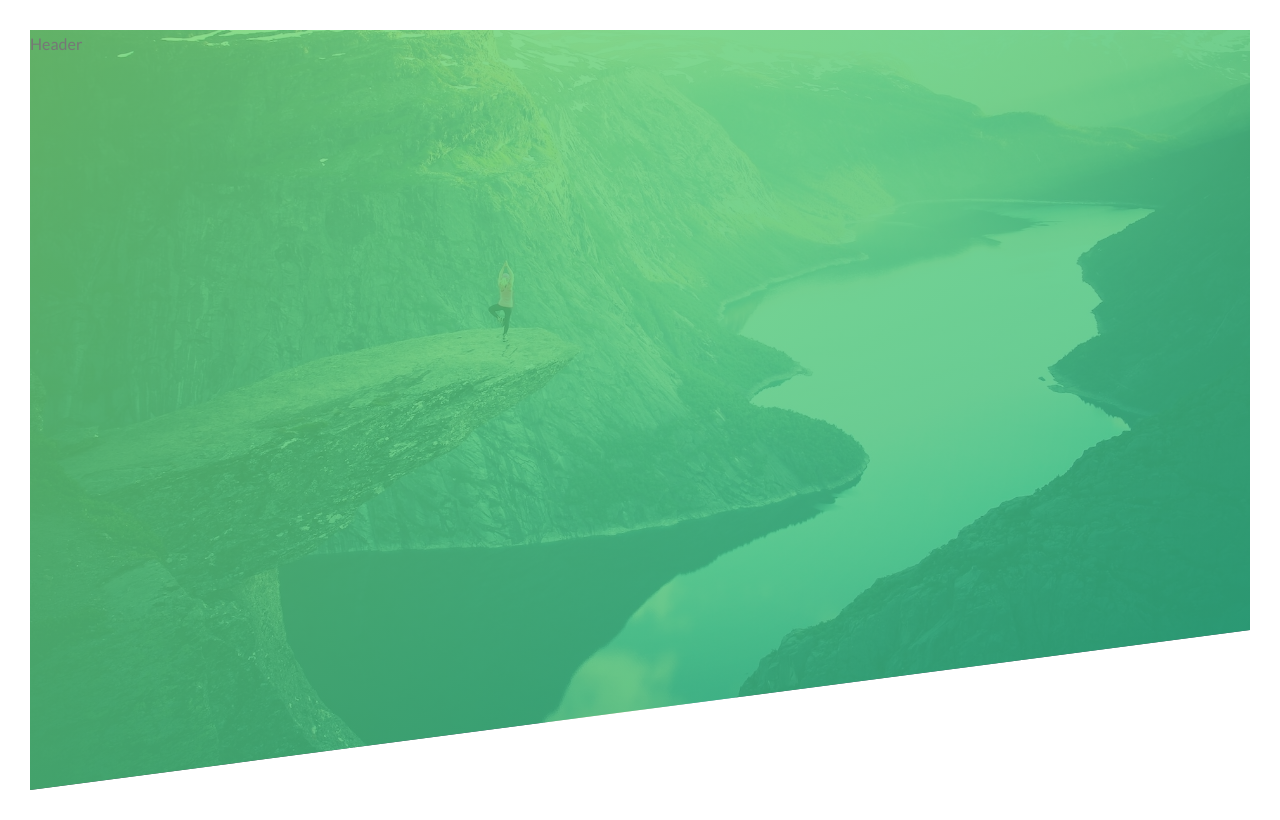
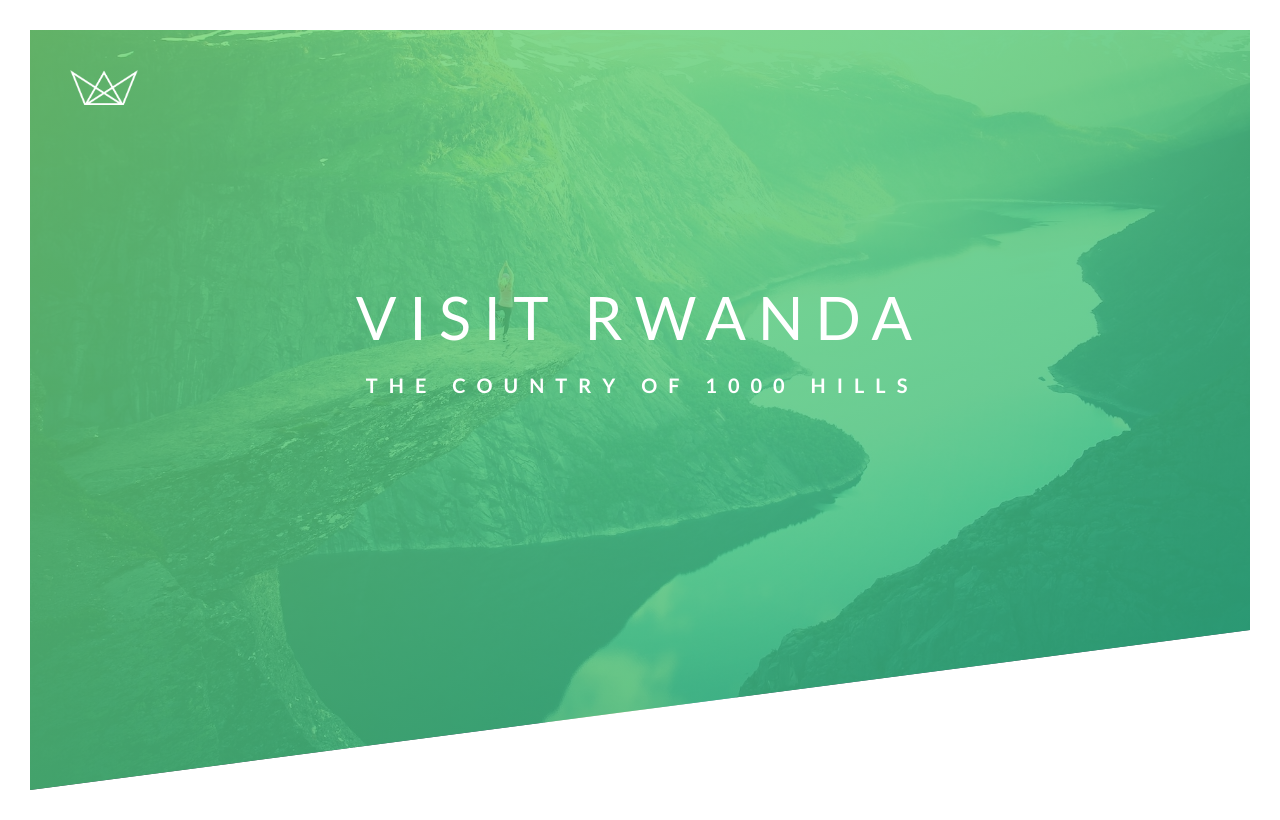
Before and after one commit to itangishaka1/beautiful_rwanda, a React (Create React App) app: page / in a window 1280 px wide. Built offline with nearby package versions, Linux system fonts and the light colour scheme.

Commit message:
The easiest way to center anything with transform, top, left.2. Centered our text inside the header

```diff
--- a/src/components/Header/Header.jsx
+++ b/src/components/Header/Header.jsx
@@ -1,9 +1,21 @@
-import './Header.scss';
+import "./Header.scss";
+import Logo from "../../img/logo-white.png";
 
 const Header = () => {
   return (
-    <header className='header'>Header</header>
-  )
-}
+    <header className="header">
+      <div className="logo-box">
+        <img src={Logo} alt="Logo" className="logo" />
+      </div>
 
-export default Header
+      <div className="text-box">
+        <h1 className="heading-primary">
+          <span className="heading-primary-main">visit rwanda</span>
+          <span className="heading-primary-sub">the country of 1000 hills</span>
+        </h1>
+      </div>
+    </header>
+  );
+};
+
+export default Header;
--- a/src/components/Header/Header.scss
+++ b/src/components/Header/Header.scss
@@ -14,5 +14,48 @@
   background-size: cover;
   background-position: top;
 
-  clip-path: polygon(0 0, 100% 0, 100% 75vh, 0 100%); /*  https://bennettfeely.com/clippy/  */
+  clip-path: polygon(
+    0 0,
+    100% 0,
+    100% 75vh,
+    0 100%
+  ); /*  https://bennettfeely.com/clippy/  */
+
+  position: relative; /* why? bcz we gonna use position: absolute down here to logo-box*/
+
+  .logo-box {
+    position: absolute;
+    top: 40px;
+    left: 40px;
+
+    .logo {
+      height: 35px;
+    }
+  }
+
+  .text-box {
+    position: absolute;
+    top: 40%;
+    left: 50%;
+    transform: translate(-50%, -50%);
+
+    .heading-primary {
+      color: #fff;
+      text-transform: uppercase;
+
+      .heading-primary-main {
+        display: block;
+        font-size: 60px;
+        font-weight: 400;
+        letter-spacing: 12px;
+      }
+      .heading-primary-sub {
+        display: block;
+        font-size: 20px;
+        font-weight: 700;
+        letter-spacing: 11px;
+        padding-left: 10px;
+      }
+    }
+  }
 }
```
